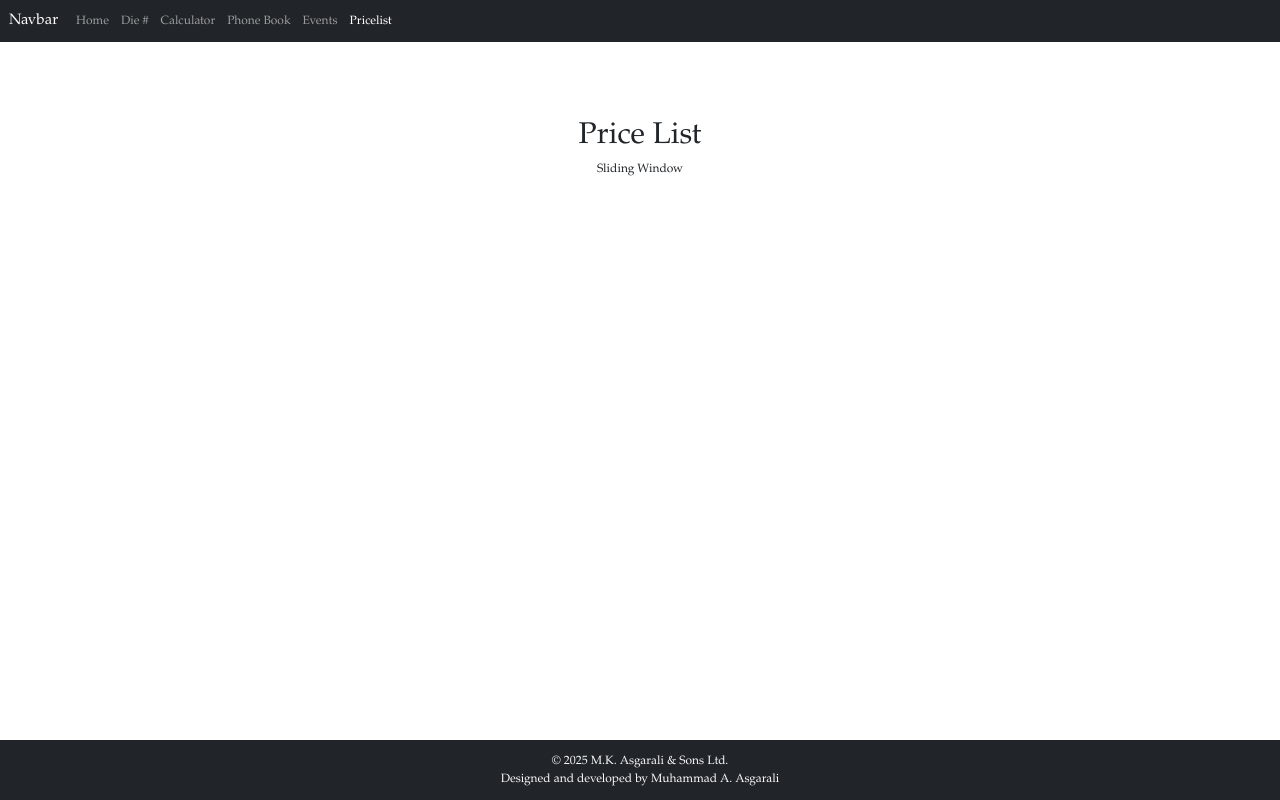
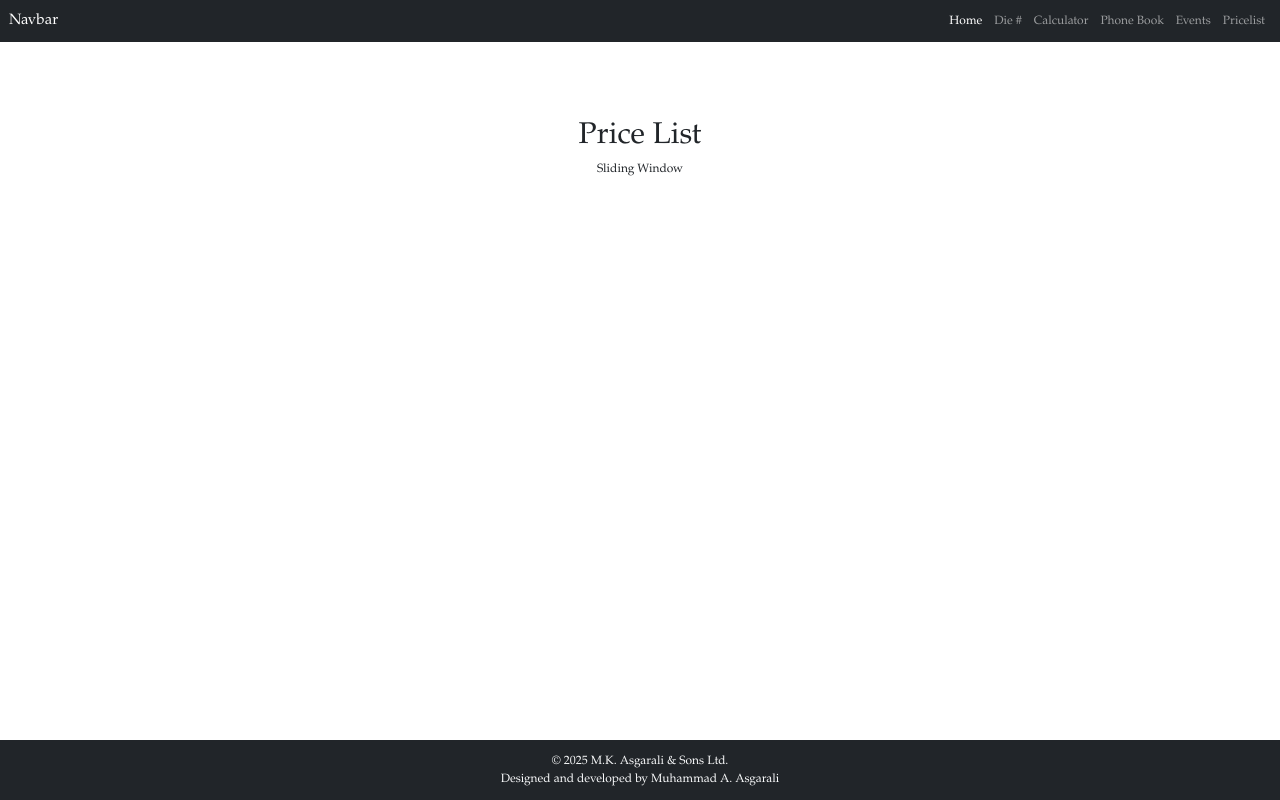
Before and after one commit to asgarali123/MK, a plain HTML site: page pricelist.html in a window 1280 px wide. Drawn offline with nearby package versions, Linux system fonts and the light colour scheme.

Commit message:
Update pricelist.html

```diff
--- a/pricelist.html
+++ b/pricelist.html
@@ -18,14 +18,13 @@
           <button class="navbar-toggler" type="button" data-bs-toggle="collapse" data-bs-target="#navbarNavAltMarkup" aria-controls="navbarNavAltMarkup" aria-expanded="false" aria-label="Toggle navigation">
             <span class="navbar-toggler-icon"></span>
           </button>
-          <div class="collapse navbar-collapse" id="navbarNavAltMarkup">
             <div class="navbar-nav">
-              <a class="nav-link" href="index.html">Home</a>
+              <a class="nav-link active" aria-current="page" href="index.html">Home</a>
               <a class="nav-link" href="die.html">Die #</a>
-              <a class="nav-link" href="#" tabindex="-1" aria-disabled="true">Calculator</a>
+              <a class="nav-link" href="cw.html">Calculator</a>
               <a class="nav-link" href="#">Phone Book</a>
               <a class="nav-link" href="#">Events</a>
-              <a class="nav-link active" aria-current="page" href="pricelist.html">Pricelist</a>
+              <a class="nav-link" href="pricelist.html">Pricelist</a>
             </div>
           </div>
         </div>
```
